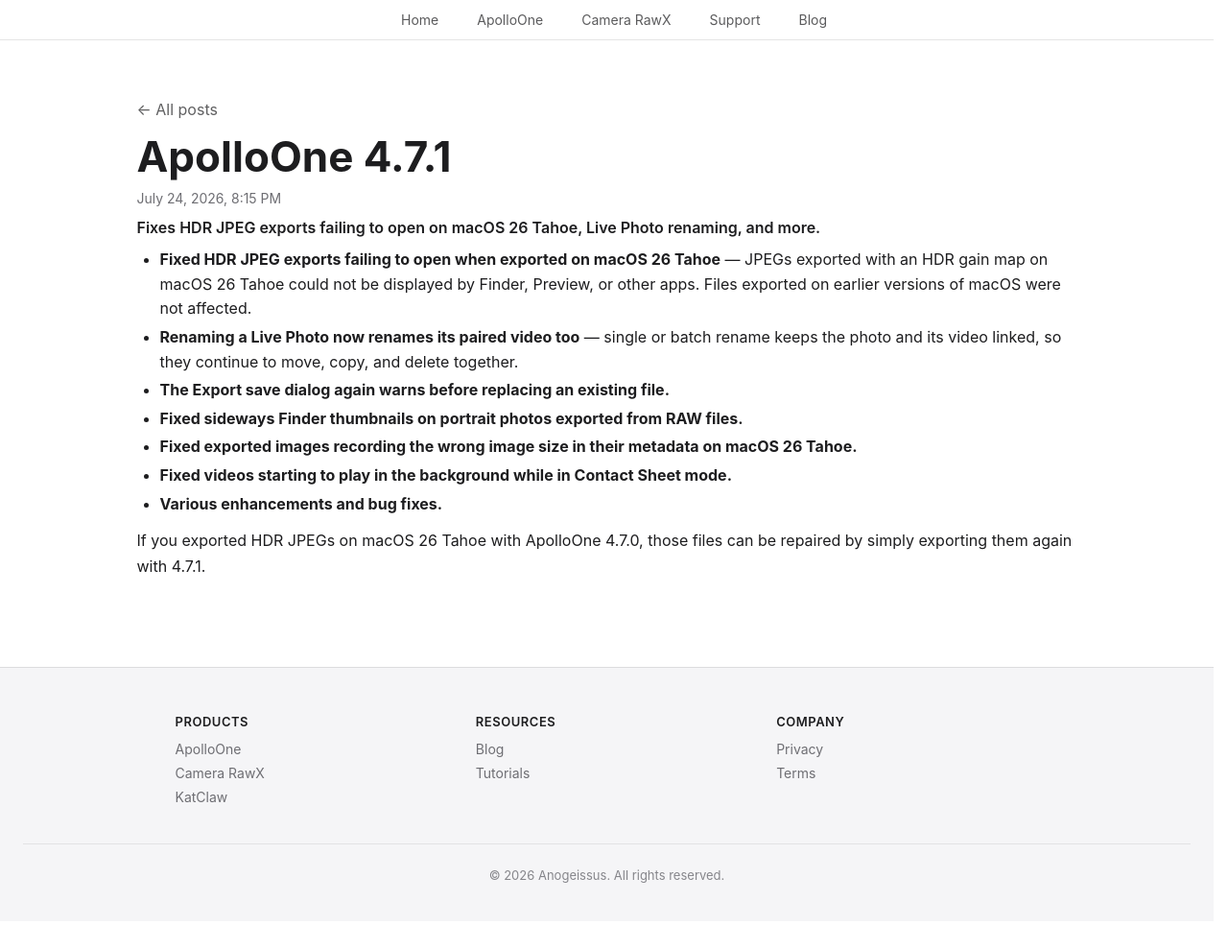
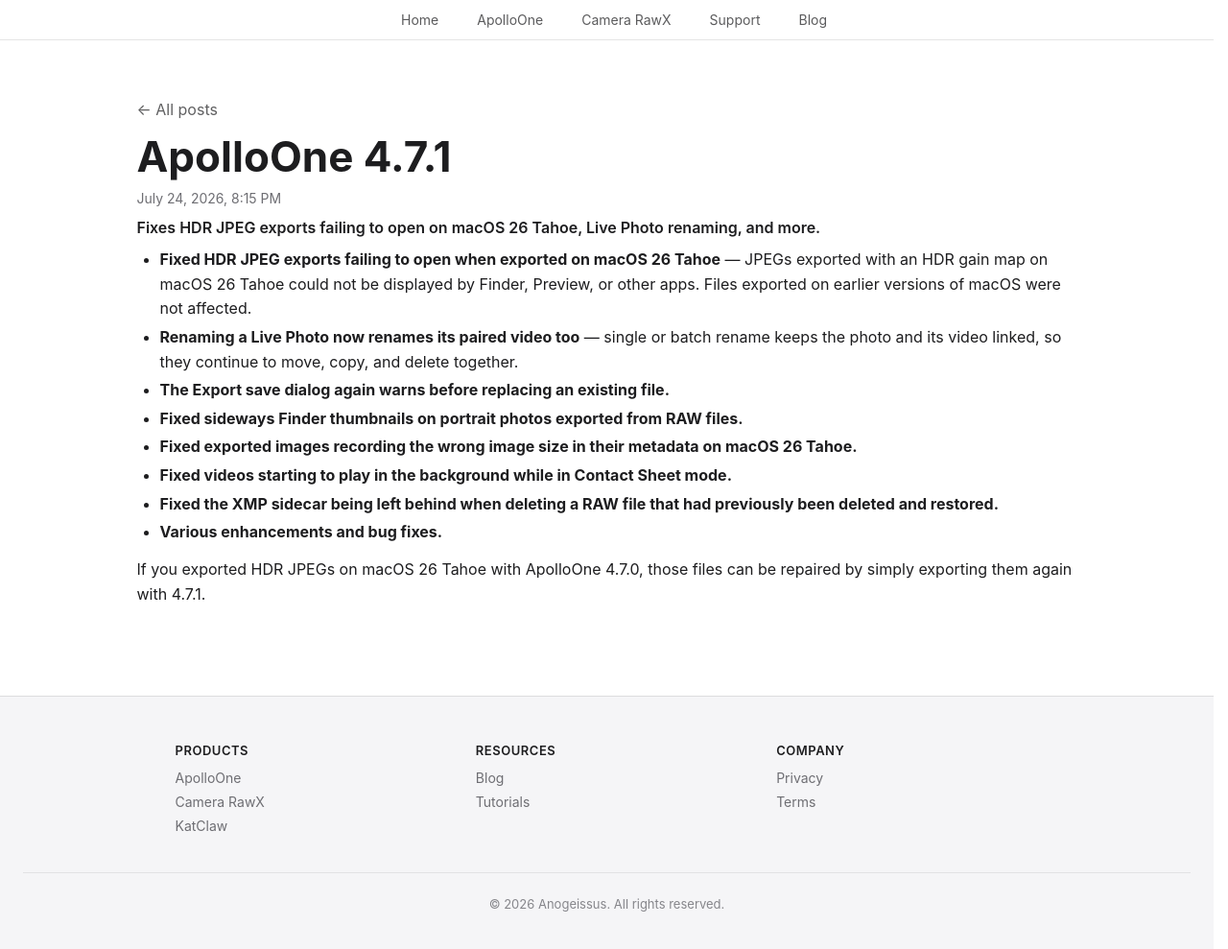
Before and after one commit to anogeissus/anogeissus.com, a Jekyll site: the page built from _posts/2026-07-24-apolloone-4-7-1.html, in a window 1280 px wide and 990 px high. Shown: the whole window at 96% size. Built offline with Jekyll 4.4.1, drawn with Linux system fonts in a browser that asks for light colours.

Commit message:
Blog: add XMP-sidecar delete fix to the ApolloOne 4.7.1 post (fix shipped in the 4.7.1 build; was uncommitted at submission time)

```diff
--- a/_posts/2026-07-24-apolloone-4-7-1.html
+++ b/_posts/2026-07-24-apolloone-4-7-1.html
@@ -11,6 +11,7 @@
 	    <li><strong>Fixed sideways Finder thumbnails on portrait photos exported from RAW files.</strong></li>
 	    <li><strong>Fixed exported images recording the wrong image size in their metadata on macOS 26 Tahoe.</strong></li>
 	    <li><strong>Fixed videos starting to play in the background while in Contact Sheet mode.</strong></li>
+	    <li><strong>Fixed the XMP sidecar being left behind when deleting a RAW file that had previously been deleted and restored.</strong></li>
 	    <li><strong>Various enhancements and bug fixes.</strong></li>
 </ul>
 <p>If you exported HDR JPEGs on macOS 26 Tahoe with ApolloOne 4.7.0, those files can be repaired by simply exporting them again with 4.7.1.</p>
```
